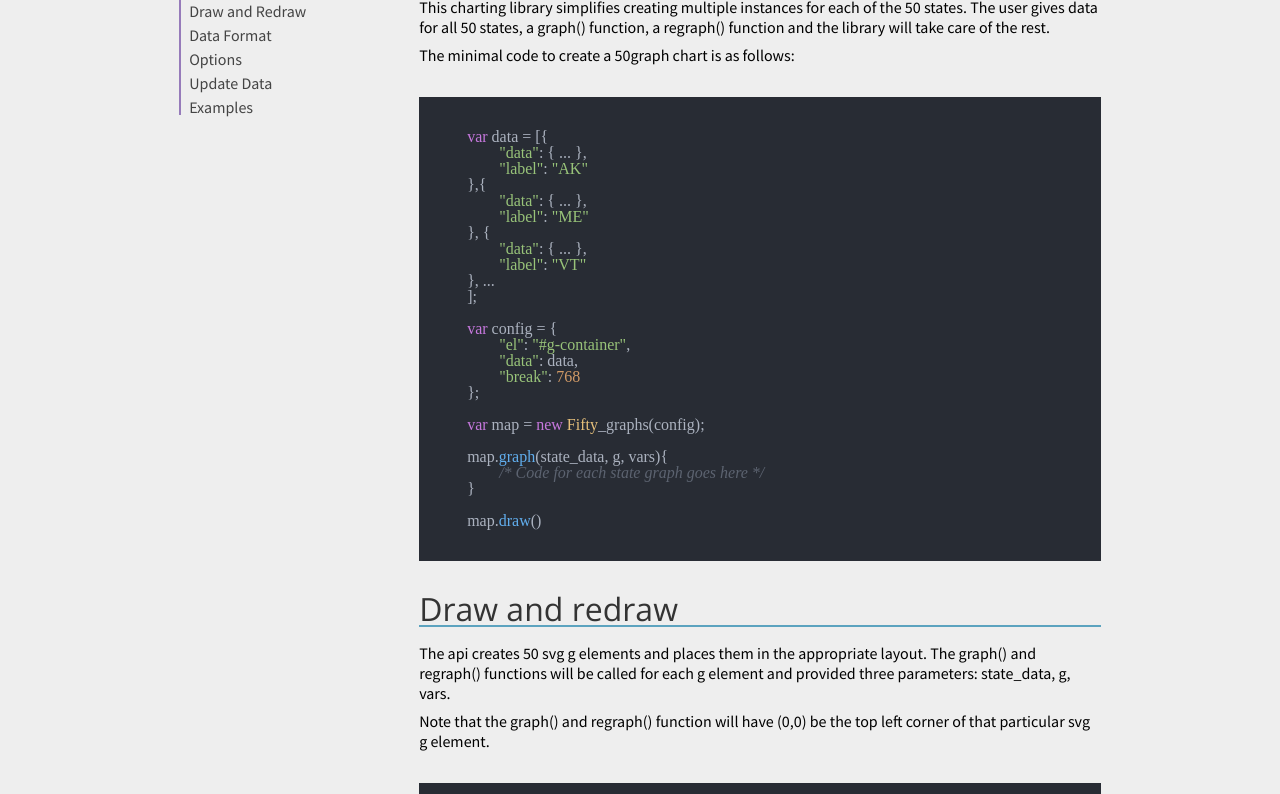
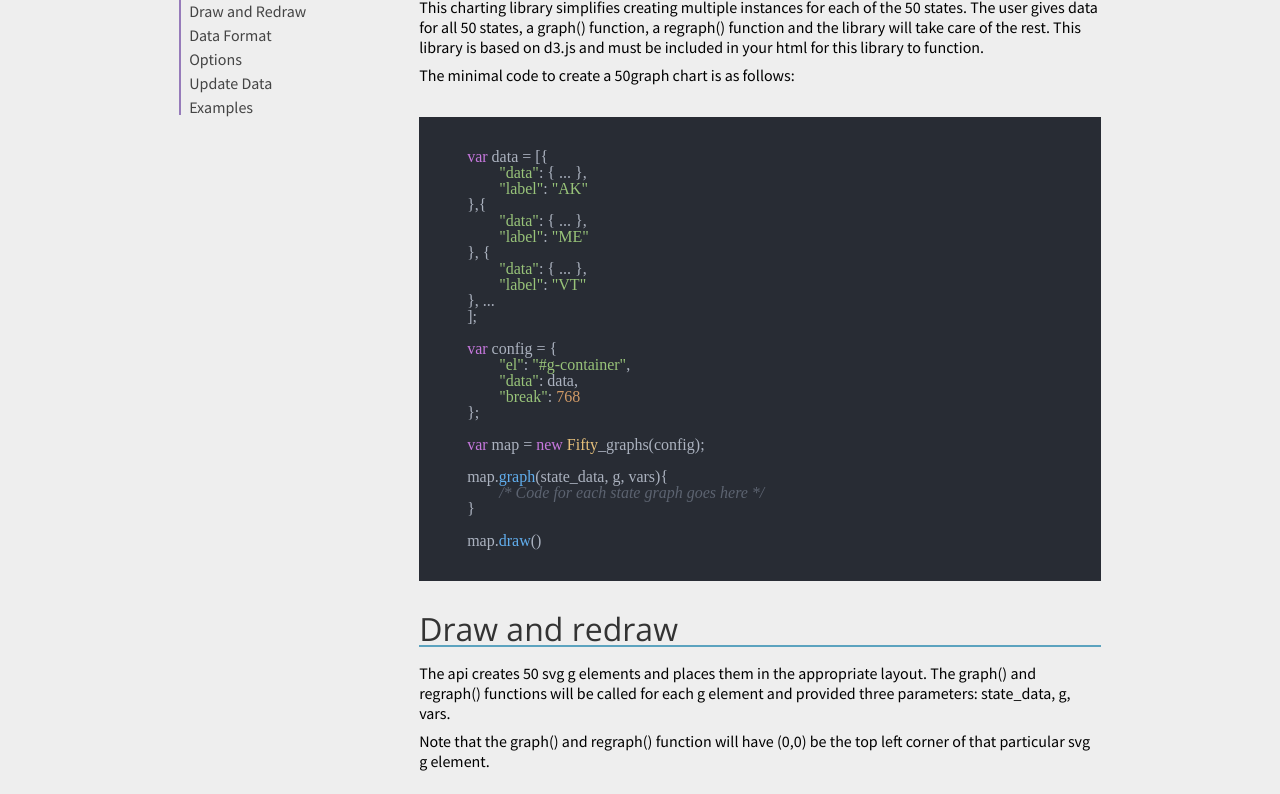
Before and after one commit to kylebutts/50graphs, a plain HTML site: page docs/reference/index.html in a window 1280 px wide. Shown: the part 221-1015 px from the top of the page. Drawn offline with nearby package versions, Linux system fonts and the light colour scheme.

Commit message:
add image

```diff
--- a/docs/reference/index.html
+++ b/docs/reference/index.html
@@ -75,7 +75,7 @@
 				<div id="docs" class="col-9">
 					<div class="row" id="ref-overview">
 						<h2>Overview</h2>
-						<p>This charting library simplifies creating multiple instances for each of the 50 states. The user gives data for all 50 states, a graph() function, a regraph() function and the library will take care of the rest.</p>
+						<p>This charting library simplifies creating multiple instances for each of the 50 states. The user gives data for all 50 states, a graph() function, a regraph() function and the library will take care of the rest. This library is based on d3.js and must be included in your html for this library to function.</p>
 						<p>The minimal code to create a 50graph chart is as follows:</p>
 						<div class="code-snippet">
 							<pre><code class="javascript">
```
Also changed, not shown: docs/wsj_remade.png (added).
